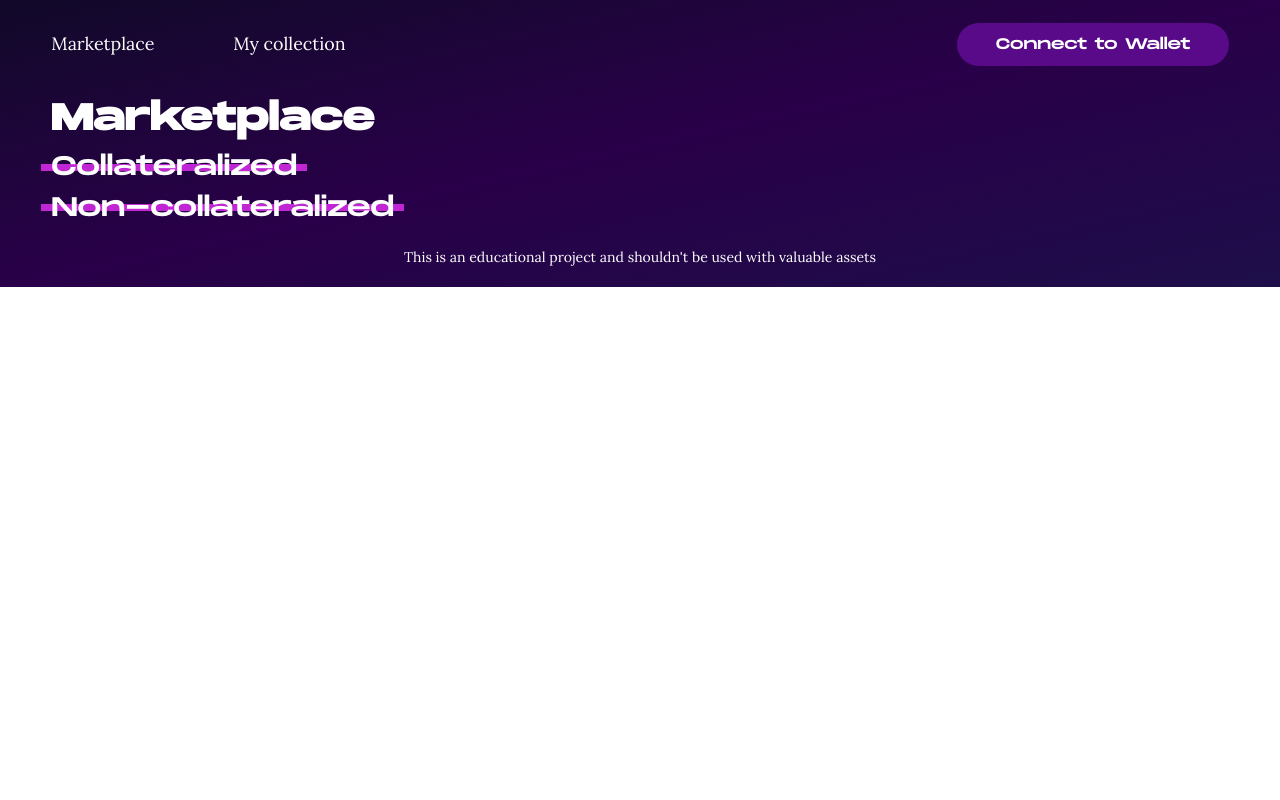
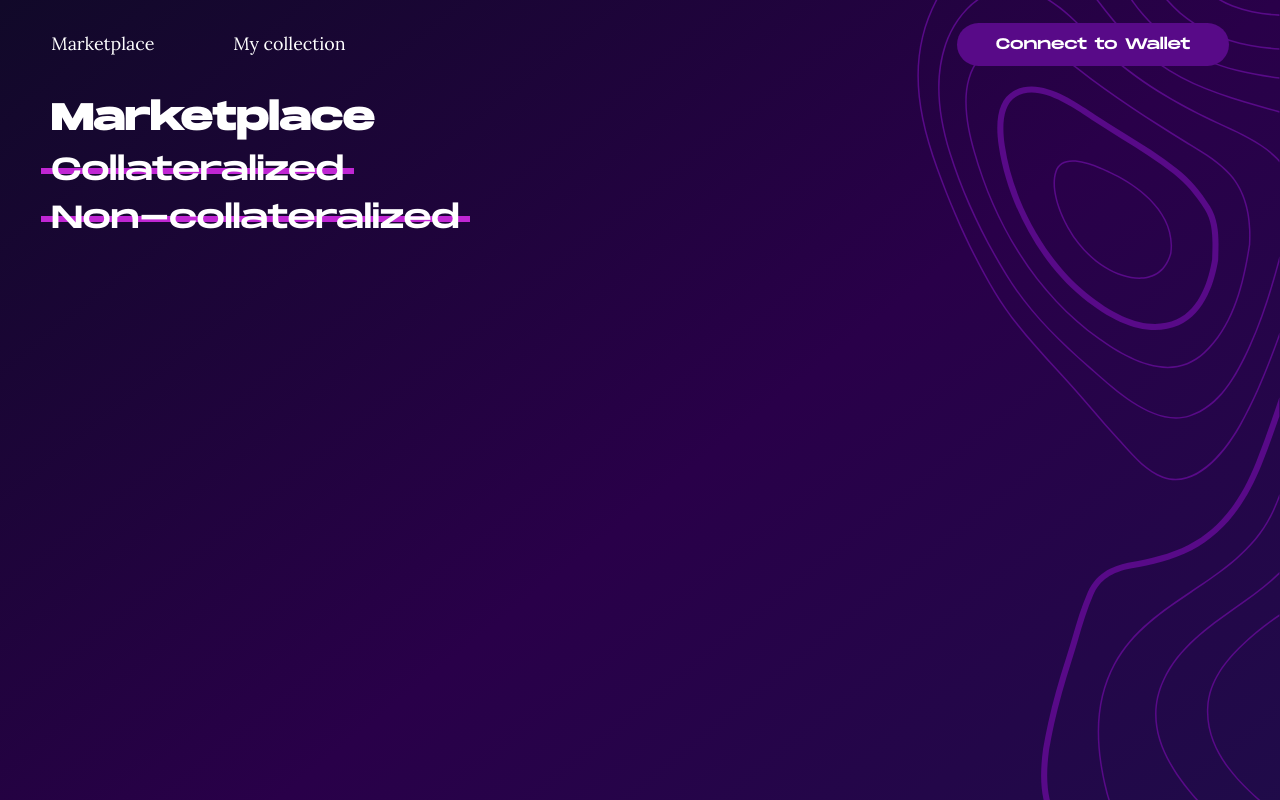
Before and after one commit to rodrigof1307/nft-renter, a Next.js app: page /marketplace in a window 1280 px wide. Shown: the top 800 px of the page. Built offline with nearby package versions, Linux system fonts and the light colour scheme.

Commit message:
Further Code Organization

```diff
--- a/src/components/Footer.tsx
+++ b/src/components/Footer.tsx
@@ -1,5 +1,5 @@
 const Footer = () => (
-  <footer className="w-full py-[1.5vw]">
+  <footer className="absolute bottom-0 flex h-[5vw] w-full items-center justify-center">
     <p className="text-center text-md text-white">
       {
         "This is an educational project and shouldn't be used with valuable assets"
--- a/src/components/landing-page/RentalMethods.tsx
+++ b/src/components/landing-page/RentalMethods.tsx
@@ -2,7 +2,8 @@ import { useState } from "react";
 import Carousel, { ControlProps } from "nuka-carousel";
 import NavigationButton from "../utils/NavigationButton";
 import Title from "../utils/Title";
-import SubTitle from "../utils/SubTitle";
+import Subtitle from "../utils/Subtitle";
+import ShadedBackground from "../utils/ShadedBackground";
 
 const RentalMethods = () => {
   const [title, setTitle] = useState("Collateralized");
@@ -65,10 +66,8 @@ const RentalMethods = () => {
 
   return (
     <div>
-      <Title className="ml-[4vw] mt-[3vw]">How It Works</Title>
-      <h4 className="mb-[1vw] ml-[4vw] mt-[1.5vw] font-highlight text-4xl text-white">
-        {title}
-      </h4>
+      <Title className="mb-[1vw] ml-[4vw] mt-[3vw]">How It Works</Title>
+      <Subtitle className="mb-[1vw] ml-[4vw]">{title}</Subtitle>
       <Carousel
         wrapAround
         renderCenterLeftControls={null}
@@ -96,7 +95,7 @@ const RentalMethod = ({
   advantages,
   disadvantages,
 }: RentalMethodProps) => (
-  <div className="mx-auto flex w-[92vw] flex-col justify-start rounded-[1.5vw] border-2 border-darkPurple bg-black/25 p-[2.25vw]">
+  <ShadedBackground className="mx-auto flex w-[92vw] flex-col justify-start p-[2.25vw]">
     <p className="mb-[1.5vw] text-lg font-medium text-white">{description}</p>
     {steps.map((step, index) => (
       <div key={step}>
@@ -110,7 +109,7 @@ const RentalMethod = ({
       <Characteristics title="Advantages" items={advantages} />
       <Characteristics title="Disadvantages" items={disadvantages} />
     </div>
-  </div>
+  </ShadedBackground>
 );
 
 interface CharacteristicsProps {
@@ -120,7 +119,9 @@ interface CharacteristicsProps {
 
 const Characteristics = ({ title, items }: CharacteristicsProps) => (
   <div className="w-[37.5vw]">
-    <SubTitle className="mb-[0.5vw]">{title}</SubTitle>
+    <h4 className="mb-[0.25vw] text-center font-highlight text-2xl text-white">
+      {title}
+    </h4>
     {items.map((item) => (
       <p className="mb-[1vw] text-lg font-medium text-white" key={item}>
         {item}
--- a/src/components/utils/NavigationButton.tsx
+++ b/src/components/utils/NavigationButton.tsx
@@ -16,7 +16,7 @@ interface NavigationButtonProps
 const NavigationButton = ({ direction, ...rest }: NavigationButtonProps) => (
   <button
     {...rest}
-    className="flex h-[3vw] w-[3vw] items-center justify-center rounded-[0.6vw] border-[0.14vw] border-darkPurple bg-black/25"
+    className="flex h-[3vw] w-[3vw] items-center justify-center rounded-[0.6vw] border-[0.15vw] border-darkPurple bg-black/25"
   >
     <Chevron direction={direction} size={"2.2vw"} color="white" />
   </button>
--- /dev/null
+++ b/src/components/utils/ShadedBackground.tsx
@@ -0,0 +1,19 @@
+import { cn } from "@/utils/utils";
+
+const ShadedBackground = ({
+  children,
+  className,
+  ...rest
+}: React.HTMLAttributes<HTMLDivElement>) => (
+  <div
+    className={cn(
+      "rounded-[1.5vw] border-[0.15vw] border-darkPurple bg-black/25",
+      className
+    )}
+    {...rest}
+  >
+    {children}
+  </div>
+);
+
+export default ShadedBackground;
--- a/src/components/utils/SubTitle.tsx
+++ b/src/components/utils/SubTitle.tsx
@@ -4,21 +4,21 @@ interface SubTitleProps extends React.HTMLAttributes<HTMLHeadingElement> {
   crossed?: "none" | "pink" | "blue";
 }
 
-const SubTitle = ({ children, className, crossed, ...rest }: SubTitleProps) => {
+const Subtitle = ({ children, className, crossed, ...rest }: SubTitleProps) => {
   return (
-    <h2
+    <h3
       className={cn(
-        "relative w-fit text-left font-highlight text-3xl text-white",
-        crossed !== "none" && "crossed-subtitle",
-        crossed === "pink" && "crossed-subtitle--pink",
-        crossed === "blue" && "crossed-subtitle--blue",
+        "relative w-fit text-left font-highlight text-4xl text-white",
+        crossed !== "none" && "crossed-Subtitle",
+        crossed === "pink" && "crossed-Subtitle--pink",
+        crossed === "blue" && "crossed-Subtitle--blue",
         className
       )}
       {...rest}
     >
       {children}
-    </h2>
+    </h3>
   );
 };
 
-export default SubTitle;
+export default Subtitle;
--- a/src/pages/_app.tsx
+++ b/src/pages/_app.tsx
@@ -6,6 +6,7 @@ import { Lora } from "@next/font/google";
 
 import Navbar from "@/components/Navbar";
 import Footer from "@/components/Footer";
+import Lines from "../../public/lines.svg";
 
 const monumentExtended = localFont({
   src: [
@@ -30,9 +31,15 @@ const lora = Lora({
 export default function App({ Component, pageProps }: AppProps) {
   return (
     <main
-      className={`${monumentExtended.variable} ${lora.variable} initial-animation bg-gradient-to-br from-backgroundPurple1 via-backgroundPurple2 to-backgroundPurple3 font-sans`}
+      className={`${monumentExtended.variable} ${lora.variable} initial-animation body-min-height relative bg-gradient-to-br from-backgroundPurple1 via-backgroundPurple2 to-backgroundPurple3 pb-[5vw] font-sans`}
     >
       <Navbar />
+      <Lines
+        className="absolute right-0 top-0"
+        width={"28.34vw"}
+        height={"80vw"}
+        viewBox="0 0 524 1482"
+      />
       <Component {...pageProps} />
       <Footer />
     </main>
--- a/src/pages/index.tsx
+++ b/src/pages/index.tsx
@@ -1,4 +1,3 @@
-import Lines from "../../public/lines.svg";
 import Usecases from "@/components/landing-page/Usecases";
 import RentalMethods from "@/components/landing-page/RentalMethods";
 import Description from "@/components/landing-page/Description";
@@ -7,12 +6,6 @@ import RentLendButtonsPanel from "@/components/landing-page/RentLendButtonsPanel
 export default function Home() {
   return (
     <div className="relative mt-[-7vw] pt-[7vw]">
-      <Lines
-        className="absolute right-0 top-0"
-        width={"28.34vw"}
-        height={"80vw"}
-        viewBox="0 0 524 1482"
-      />
       <Description />
       <RentLendButtonsPanel />
       <Usecases />
--- a/src/pages/marketplace.tsx
+++ b/src/pages/marketplace.tsx
@@ -1,12 +1,12 @@
 import Title from "@/components/utils/Title";
-import SubTitle from "@/components/utils/SubTitle";
+import Subtitle from "@/components/utils/Subtitle";
 
 const Marketplace = () => {
   return (
     <div className="px-[4vw]">
       <Title>Marketplace</Title>
-      <SubTitle crossed="pink">Collateralized</SubTitle>
-      <SubTitle crossed="pink">Non-collateralized</SubTitle>
+      <Subtitle crossed="pink">Collateralized</Subtitle>
+      <Subtitle crossed="pink">Non-collateralized</Subtitle>
     </div>
   );
 };
--- a/src/pages/my-collection.tsx
+++ b/src/pages/my-collection.tsx
@@ -1,13 +1,13 @@
 import Title from "@/components/utils/Title";
-import SubTitle from "@/components/utils/SubTitle";
+import Subtitle from "@/components/utils/Subtitle";
 
 const MyCollection = () => {
   return (
     <div className="px-[4vw]">
       <Title>My Collection</Title>
-      <SubTitle crossed="blue">Your NFTs</SubTitle>
-      <SubTitle crossed="blue">On The Marketplace</SubTitle>
-      <SubTitle crossed="pink">Your Rentals</SubTitle>
+      <Subtitle crossed="blue">Your NFTs</Subtitle>
+      <Subtitle crossed="blue">On The Marketplace</Subtitle>
+      <Subtitle crossed="pink">Your Rentals</Subtitle>
     </div>
   );
 };
--- a/src/styles/globals.css
+++ b/src/styles/globals.css
@@ -1,6 +1,21 @@
 @tailwind base;
 @tailwind components;
 @tailwind utilities;
+
+/* Hide scrollbar for Chrome, Safari and Opera */
+body::-webkit-scrollbar {
+  display: none;
+}
+
+/* Hide scrollbar for IE, Edge and Firefox */
+body {
+  -ms-overflow-style: none;  /* IE and Edge */
+  scrollbar-width: none;  /* Firefox */
+}
+
+.body-min-height {
+  min-height: max(100vh, 80vw);
+}
 
 .hover-shadow-sm:hover {
   -webkit-box-shadow: 0px 0.075vw 1.4vw -0.275vw var(--tw-shadow-color);
@@ -39,11 +54,11 @@
   width: 100%;
 }
 
-.crossed-subtitle {
+.crossed-Subtitle {
   z-index: 0;
 }
 
-.crossed-subtitle::before {
+.crossed-Subtitle::before {
   content: '';
   position: absolute;
   bottom: calc(50% - 0.25vw);
@@ -53,11 +68,11 @@
   z-index: -1;
 }
 
-.crossed-subtitle--pink::before {
+.crossed-Subtitle--pink::before {
   background-color: theme('colors.brightPink');
 }
 
-.crossed-subtitle--blue::before {
+.crossed-Subtitle--blue::before {
   background-color: theme('colors.brightBlue');
 }
 
```
